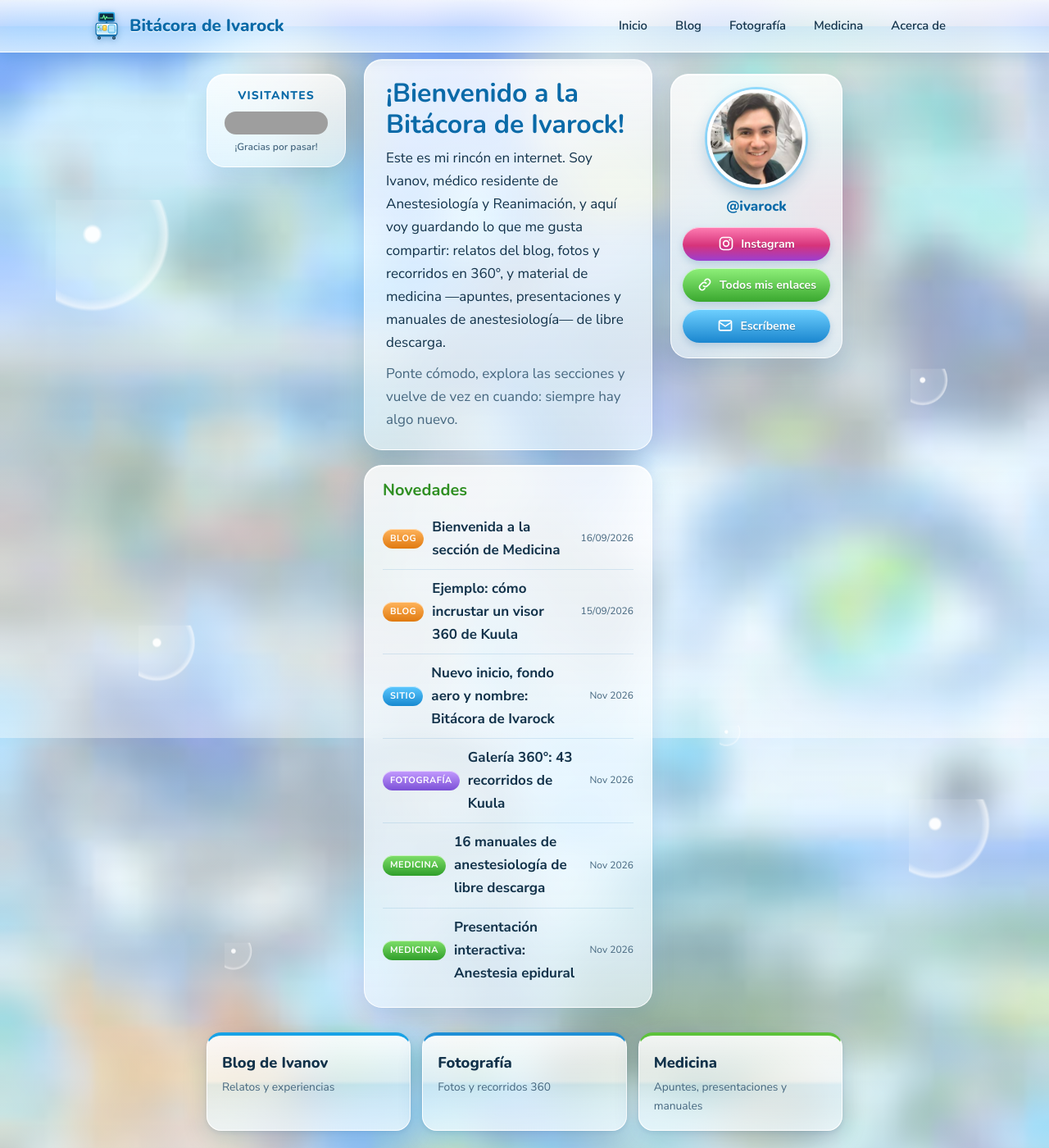
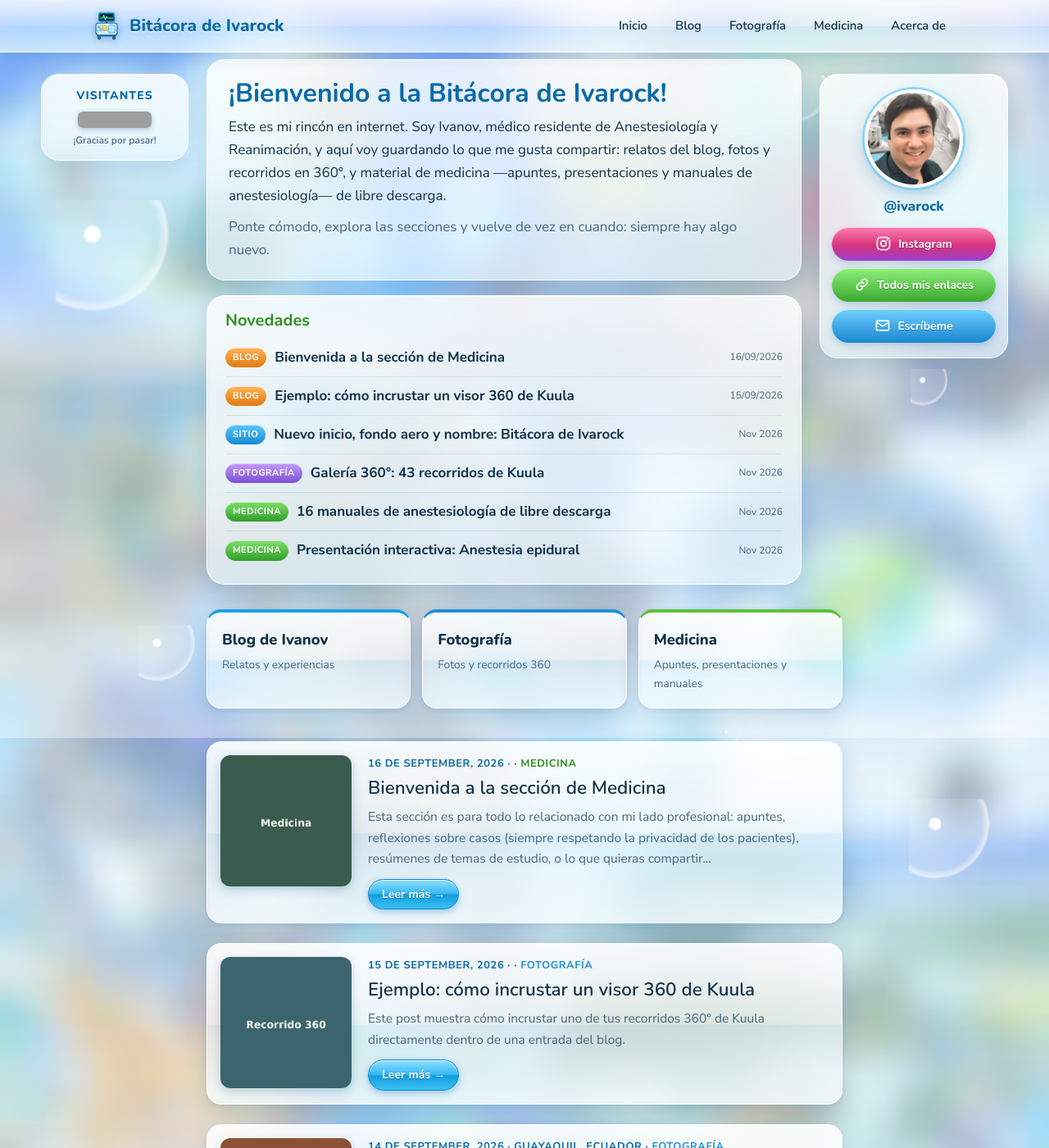
Before and after one commit to Ivarock/Ivarock.github.io, a Jekyll site: the page built from index.html, in a window 1280 px wide and 1400 px high. Shown: the whole window at 82% size. Built offline with Jekyll 4.4.1, drawn with Linux system fonts in a browser that asks for light colours; the list of posts is cut into pages by our own code; grey boxes are pictures that could not be loaded.

Commit message:
Inicio más ancho en pantallas grandes

```diff
--- a/assets/css/style.css
+++ b/assets/css/style.css
@@ -337,10 +337,12 @@ body {
 /* ===== Inicio: contador · bienvenida/novedades · redes ===== */
 .inicio {
   display: grid;
-  grid-template-columns: 170px minmax(0, 1fr) 210px;
+  grid-template-columns: 180px minmax(0, 1fr) 230px;
   gap: 22px;
   align-items: start;
   margin: 8px 0 30px;
+  width: min(1180px, 94vw);
+  margin-left: calc(50% - min(590px, 47vw));
 }
 .inicio__izq, .inicio__der { position: sticky; top: 90px; }
 .contador, .bienvenida, .novedades, .redes {
@@ -364,7 +366,7 @@ body {
   box-shadow: inset 0 1px 0 rgba(255,255,255,.35), 0 2px 4px rgba(0,40,80,.3);
   text-shadow: 0 0 6px rgba(150,255,90,.8);
 }
-.contador__num img { max-width: 100%; }
+.contador__num img { max-width: 100%; height: auto; border-radius: 6px; box-shadow: 0 2px 6px rgba(0,40,80,.25); }
 
 .bienvenida { padding: 22px 26px; }
 .bienvenida__titulo {
```
